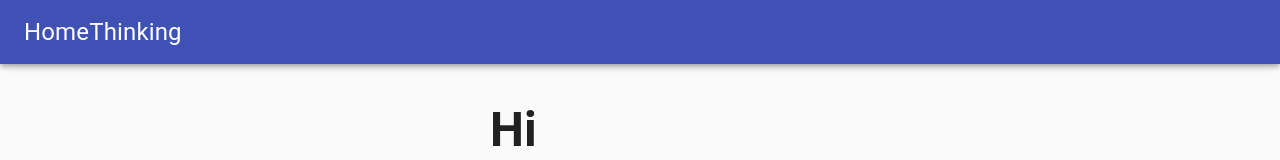
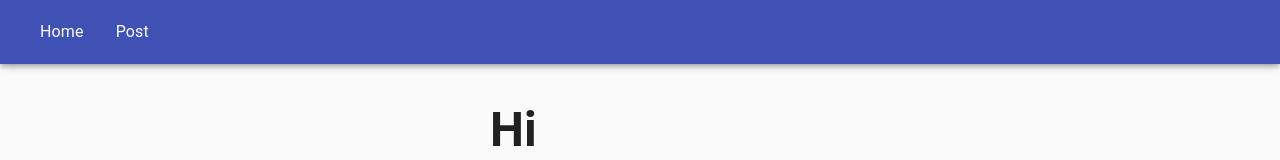
Before and after one commit to lyquita/Blog_v2.0, a Next.js app in the folder my-blog/: page / in a window 1280 px wide. Shown: the top 160 px of the page. Built offline with nearby package versions, Linux system fonts and the light colour scheme.

Commit message:
config the navigation

```diff
--- a/my-blog/src/common/Navigation.js
+++ b/my-blog/src/common/Navigation.js
@@ -6,7 +6,21 @@ import Typography from "@material-ui/core/Typography";
 import CssBaseline from "@material-ui/core/CssBaseline";
 import useScrollTrigger from "@material-ui/core/useScrollTrigger";
 import Slide from "@material-ui/core/Slide";
-import List from "@material-ui/core/List"
+import List from "@material-ui/core/List";
+import ListItem from "@material-ui/core/ListItem";
+import styles from "../../styles/Navigation.module.css";
+import { makeStyles } from '@material-ui/core/styles';
+
+
+const useStyles = makeStyles((theme) => ({
+    root:{
+      fontSize:16
+    },
+    list:{
+      display:'flex'
+    }
+
+}));
 
 function HideOnScroll(props) {
   const { children, window } = props;
@@ -32,15 +46,18 @@ HideOnScroll.propTypes = {
 };
 
 export default function Navigation(props) {
+  const classes = useStyles();
   return (
-    <div>
+    <div className={classes.root}>
       <React.Fragment>
         <CssBaseline />
         <HideOnScroll {...props}>
           <AppBar>
-            <Toolbar >
-                <List>Home</List>
-                <List>Thinking</List>
+            <Toolbar>
+              <List className={classes.list}>
+                <ListItem>Home</ListItem>
+                <ListItem>Post</ListItem>
+              </List>
             </Toolbar>
           </AppBar>
         </HideOnScroll>
--- /dev/null
+++ b/my-blog/styles/Navigation.module.css
@@ -0,0 +1,3 @@
+.toolbarList{
+    padding-right: 20px;
+}
```
